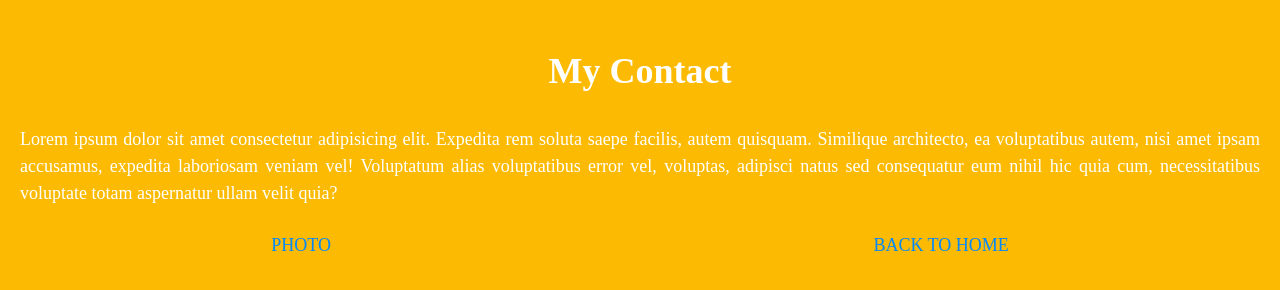
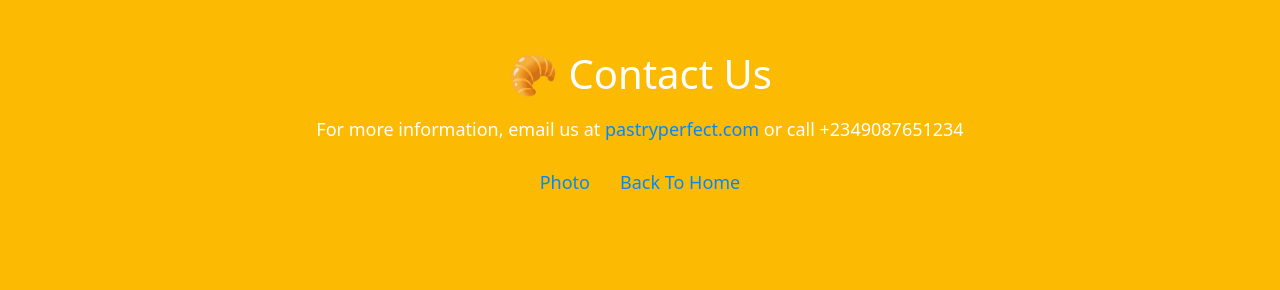
Before and after one commit to EniolaCodes/croissant, a plain HTML site: page contact.html in a window 1280 px wide. Drawn offline with nearby package versions, Linux system fonts and the light colour scheme.

Commit message:
made the project SEO Friendly

```diff
--- a/contact.html
+++ b/contact.html
@@ -4,22 +4,29 @@
     <meta charset="UTF-8" />
     <meta http-equiv="X-UA-Compatible" content="IE=edge" />
     <meta name="viewport" content="width=device-width, initial-scale=1.0" />
-    <title>Contact</title>
+    <meta
+      name="description"
+      content="the best place to get the juiciest croissant"
+    />
+    <link
+      href="https://cdn.jsdelivr.net/npm/bootstrap@5.3.0-alpha3/dist/css/bootstrap.min.css"
+      rel="stylesheet"
+      integrity="sha384-KK94CHFLLe+nY2dmCWGMq91rCGa5gtU4mk92HdvYe+M/SXH301p5ILy+dN9+nJOZ"
+      crossorigin="anonymous"
+    />
+    <title>Croissant | your best plug</title>
     <link rel="stylesheet" href="styles/main.css" />
   </head>
   <body>
-    <h1>My Contact</h1>
-    <p>
-      Lorem ipsum dolor sit amet consectetur adipisicing elit. Expedita rem
-      soluta saepe facilis, autem quisquam. Similique architecto, ea
-      voluptatibus autem, nisi amet ipsam accusamus, expedita laboriosam veniam
-      vel! Voluptatum alias voluptatibus error vel, voluptas, adipisci natus sed
-      consequatur eum nihil hic quia cum, necessitatibus voluptate totam
-      aspernatur ullam velit quia?
+    <h1>🥐 Contact Us</h1>
+    <p class="text-center">
+      For more information, email us at
+      <a href="#" title="contact-info"> pastryperfect.com </a>or call
+      +2349087651234
     </p>
     <div>
-      <a href="photo.html">Photo</a>
-      <a href="/">Back To Home</a>
+      <a href="photo.html" title="croissant-image">Photo</a>
+      <a href="/" title="home">Back To Home</a>
     </div>
   </body>
 </html>
--- a/styles/main.css
+++ b/styles/main.css
@@ -15,12 +15,12 @@ p {
 }
 div {
   display: flex;
-  justify-content: space-around;
+  justify-content: center;
+  gap: 30px;
 }
 a {
   text-decoration: none;
   color: #0388fc;
-  text-transform: uppercase;
 }
 a:hover {
   color: #ffffff;
```
Also changed, not shown: index.html (+8 -4 lines), photo.html (+10 -6 lines), images/croissant.jpeg (added), 1 other file.
